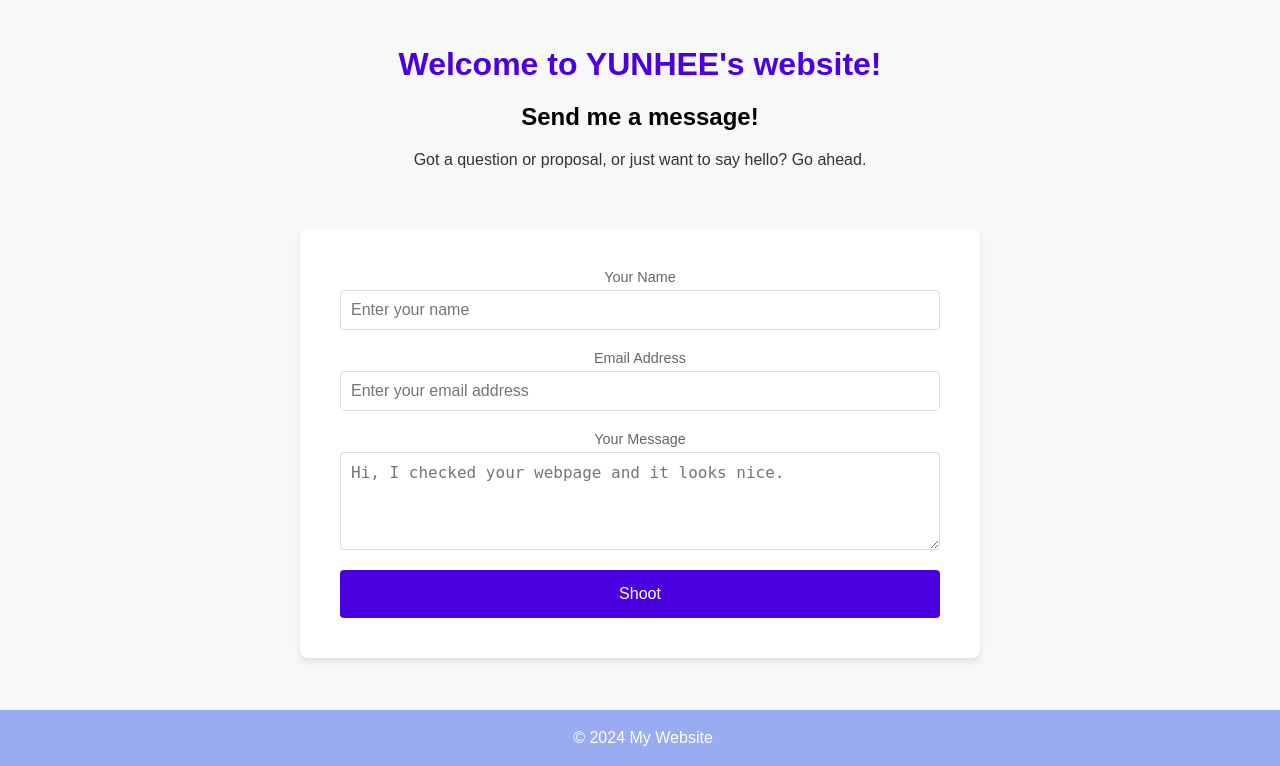
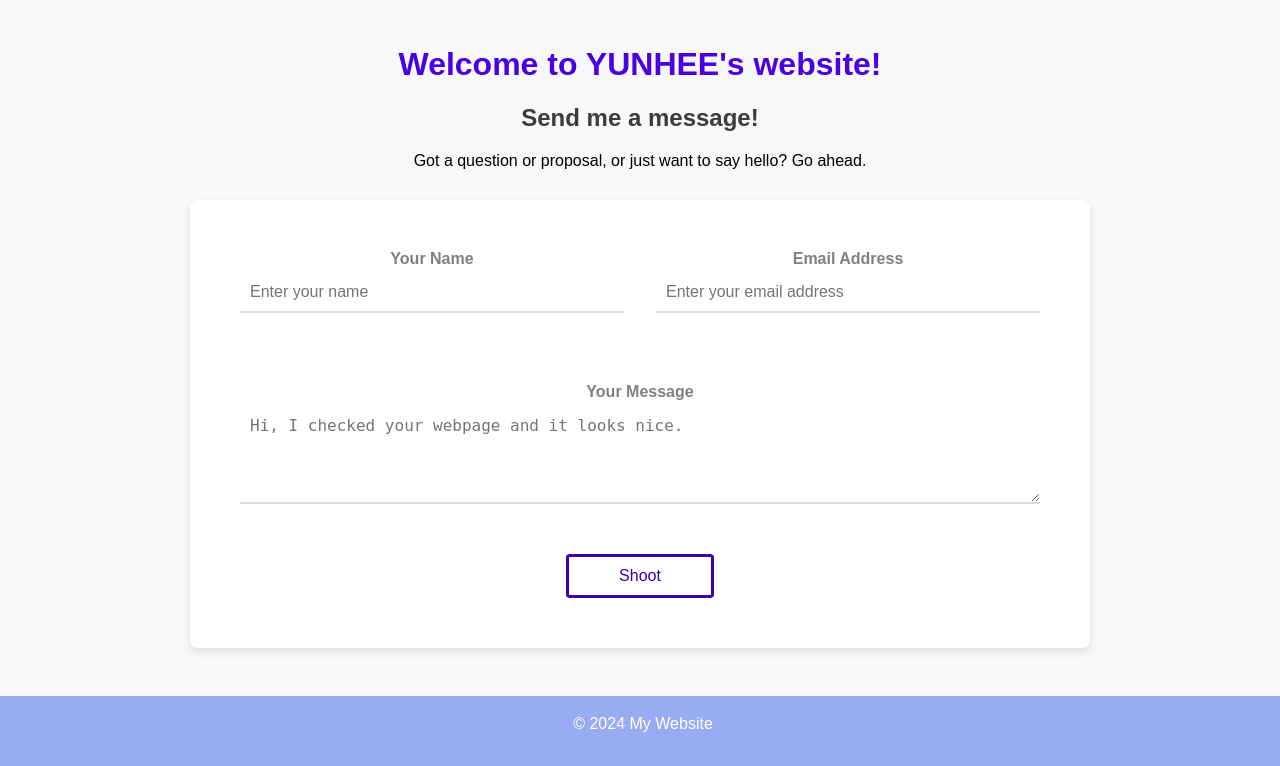
Before and after one commit to elisa6454/cloud-dev-assigment1, a Flask app: page / in a window 1280 px wide. Shown: the part 34-800 px from the top of the page. Run offline with Flask 3, Linux system fonts and the light colour scheme.

Commit message:
edit home CSS

```diff
--- a/static/css/home.css
+++ b/static/css/home.css
@@ -1,72 +1,84 @@
-.contact-form {
-  background: #fff;
-  padding: 40px;
-  border-radius: 8px;
-  box-shadow: 0 4px 6px rgba(0, 0, 0, 0.1);
-  max-width: 600px;
-  margin: 60px auto 20px;
-}
-
 h1 {
   color: #4a00e0;
   text-align: center;
-  margin-top: 20px;
-  margin-bottom: 10px;
+  margin-top: 50px;
+}
+
+h2 {
+  color: #3c3c3c;
+  text-align: center;
+  margin-top: 10px;
 }
 
 p {
   text-align: center;
-  color: #333;
+  margin-bottom: 30px;
+}
+
+.contact-form {
+  max-width: 800px;
+  margin: 0 auto;
+  padding: 50px;
+  background: #fff;
+  border-radius: 8px;
+  box-shadow: 0 4px 8px rgba(0, 0, 0, 0.1);
 }
 
 .form-group {
   display: flex;
   flex-direction: column;
+  margin-bottom: 50px;
+}
+
+.form-group.half-width {
+  width: 48%;
+}
+
+.form-group.full-width {
+  width: 100%;
+}
+
+.form-row {
+  display: flex;
+  justify-content: space-between;
   margin-bottom: 20px;
 }
 
-.form-group.full-width {
-  flex: 1;
-}
-
 label {
-  font-size: 0.9rem;
-  color: #666;
+  font-weight: bold;
   margin-bottom: 5px;
+  color: gray;
 }
 
 input,
 textarea {
   padding: 10px;
-  border: 1px solid #ddd;
-  border-radius: 4px;
-  font-size: 1rem;
-  outline: none;
-}
-
-input:focus,
-textarea:focus {
-  border-color: #4a00e0;
+  border: none;
+  border-bottom: 2px solid #ddd;
+  font-size: 16px;
+  width: 100%;
+  box-sizing: border-box;
+  transition: border-color 0.3s ease;
 }
 
 textarea {
   resize: vertical;
 }
 
-.submit-button {
-  padding: 15px;
-  background-color: #4a00e0;
-  border: none;
-  color: #fff;
-  font-size: 1rem;
+button.submit-button {
+  background-color: #ffffff;
+  color: #3700b3;
+  border: solid;
+  padding: 10px 50px;
+  font-size: 16px;
   border-radius: 4px;
   cursor: pointer;
   transition: background-color 0.3s ease;
   display: block;
-  width: 100%;
-  text-align: center;
+  margin: 50px auto 0;
 }
 
-.submit-button:hover {
+button.submit-button:hover {
+  color: #fff;
   background-color: #3700b3;
 }
--- a/templates/home.html
+++ b/templates/home.html
@@ -9,7 +9,8 @@
 <p>Got a question or proposal, or just want to say hello? Go ahead.</p>
 
 <form action="{{ url_for('submit') }}" method="POST" class="contact-form">
-  <div class="form-group">
+  <div class="form-row">
+    <div class="form-group half-width">
       <label for="name">Your Name</label>
       <input
         type="text"
@@ -19,7 +20,7 @@
         required
       />
     </div>
-  <div class="form-group">
+    <div class="form-group half-width">
       <label for="email">Email Address</label>
       <input
         type="email"
@@ -28,6 +29,7 @@
         placeholder="Enter your email address"
         required
       />
+    </div>
   </div>
   <div class="form-group full-width">
     <label for="message">Your Message</label>
```
Lines whose indentation alone changed are shown as unchanged.
